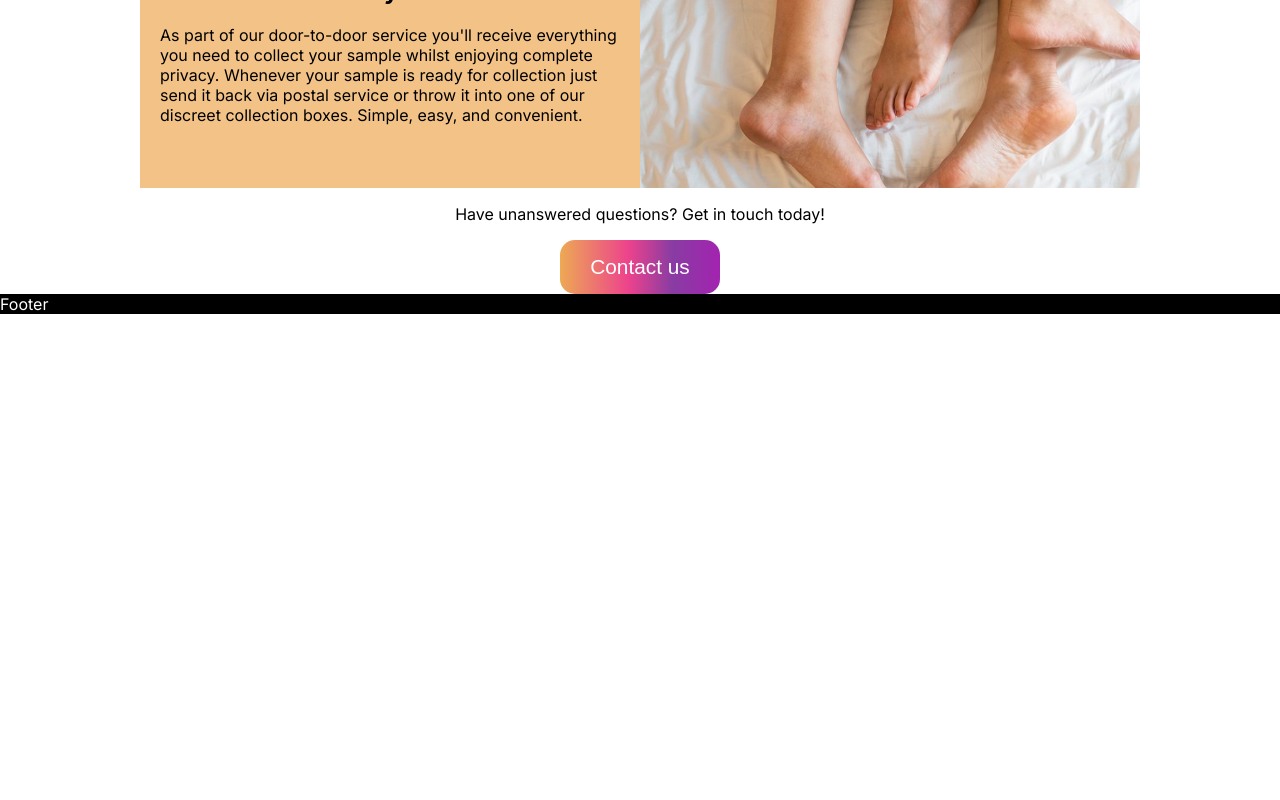
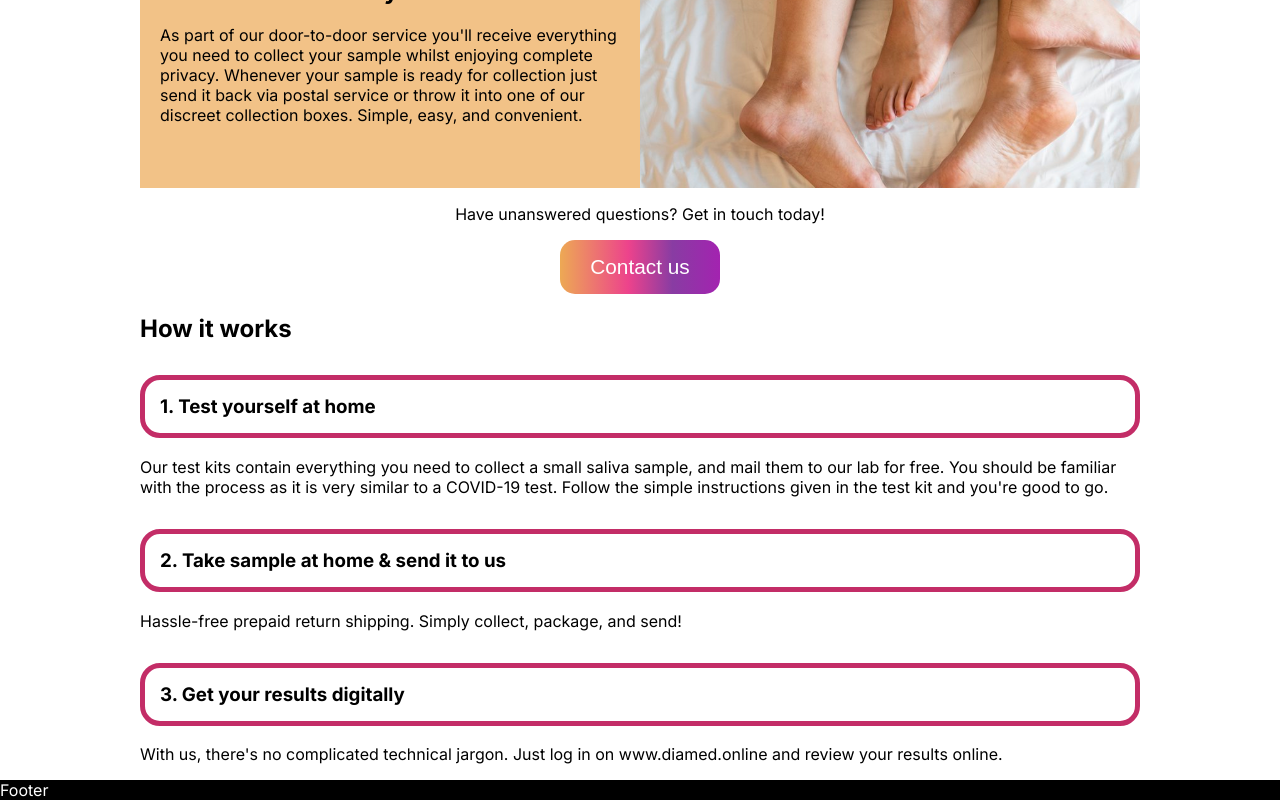
Before and after one commit to nilsrehtanz/diamed, a Next.js app: page / in a window 1280 px wide. Shown: the part 2822-3622 px from the top of the page. Before the commit the page ends 3136 px from the top, so only its background shows below. Built offline with nearby package versions, Linux system fonts and the light colour scheme.

Commit message:
added how it works section

```diff
--- /dev/null
+++ b/components/landing/HowItWorksSection.module.css
@@ -0,0 +1,7 @@
+.container h3 {
+  background-color: a;
+  border: 5px solid #c32d67;
+  border-radius: 20px;
+  padding: 15px;
+  margin-top: 2rem;
+}
--- /dev/null
+++ b/components/landing/HowItWorksSection.tsx
@@ -0,0 +1,33 @@
+import Button from "../ui/Button";
+import classes from "./HowItWorksSection.module.css";
+import Link from "next/link";
+
+function HowItWorksSection() {
+  return (
+    <div className={classes.container}>
+      <h2>How it works</h2>
+      <h3>1. Test yourself at home</h3>
+      <p>
+        Our test kits contain everything you need to collect
+        a small saliva sample, and mail them to our lab for
+        free. You should be familiar with the process as it
+        is very similar to a COVID-19 test. Follow the
+        simple instructions given in the test kit and you're
+        good to go.
+      </p>
+      <h3>2. Take sample at home & send it to us</h3>
+      <p>
+        Hassle-free prepaid return shipping. Simply collect,
+        package, and send!
+      </p>
+      <h3>3. Get your results digitally</h3>
+      <p>
+        With us, there's no complicated technical jargon.
+        Just log in on www.diamed.online and review your
+        results online.
+      </p>
+    </div>
+  );
+}
+
+export default HowItWorksSection;
--- a/pages/index.tsx
+++ b/pages/index.tsx
@@ -2,6 +2,7 @@ import HeroSection from "../components/landing/HeroSection";
 import ProductsSection from "../components/landing/ProductsSection";
 import TestSection from "../components/landing/TestSection";
 import ExplanationSection from "../components/landing/ExplanationSection";
+import HowItWorksSection from "../components/landing/HowItWorksSection";
 import styles from "../styles/LandingPage.module.css";
 
 export default function LandingPage() {
@@ -11,6 +12,7 @@ export default function LandingPage() {
       <ProductsSection></ProductsSection>
       <TestSection></TestSection>
       <ExplanationSection></ExplanationSection>
+      <HowItWorksSection></HowItWorksSection>
     </div>
   );
 }
```
